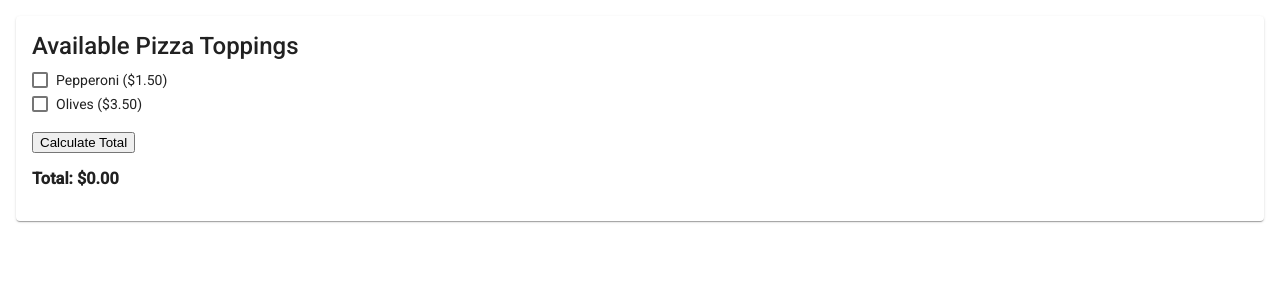
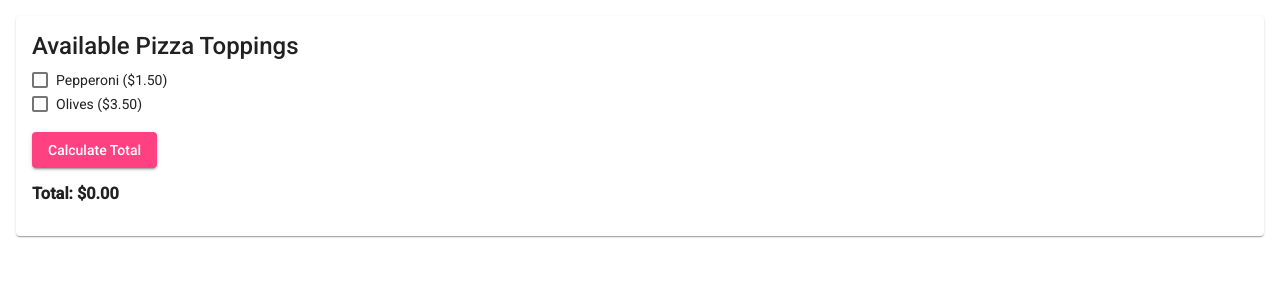
Before and after one commit to 2019-fall-jsf-th/components, an Angular app: page / in a window 1280 px wide. Shown: the top 300 px of the page. Built offline with nearby package versions, Linux system fonts and the light colour scheme.

Commit message:
Fixed the button
Silent failure, needed to import MatButtonModule

```diff
--- a/src/app/app.module.ts
+++ b/src/app/app.module.ts
@@ -7,6 +7,8 @@ import { PizzaToppingComponent } from './pizza-topping/pizza-topping.component';
 import { BrowserAnimationsModule } from '@angular/platform-browser/animations';
 import { MatCheckboxModule } from '@angular/material/checkbox';
 import {MatCardModule} from '@angular/material/card';
+import {MatButtonModule} from '@angular/material/button';
+
 
 @NgModule({
   declarations: [
@@ -18,7 +20,8 @@ import {MatCardModule} from '@angular/material/card';
     FormsModule,
     BrowserAnimationsModule,
     MatCheckboxModule,
-    MatCardModule
+    MatCardModule,
+    MatButtonModule
   ],
   providers: [],
   bootstrap: [AppComponent]
--- a/src/app/pizza-topping/pizza-topping.component.html
+++ b/src/app/pizza-topping/pizza-topping.component.html
@@ -16,6 +16,8 @@
         <br>
         <div>
             <button
+                mat-raised-button
+                color="accent"
                 (click)='calculateTotal()'
             >
                 Calculate Total
```
